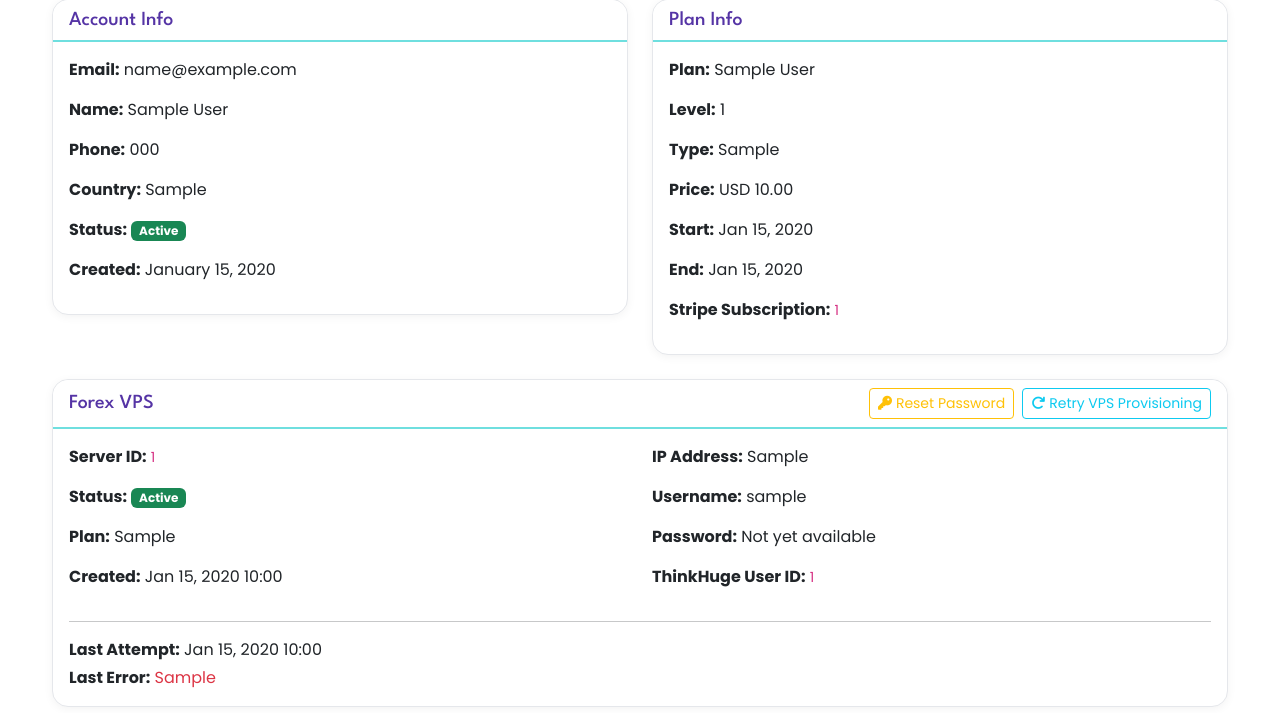
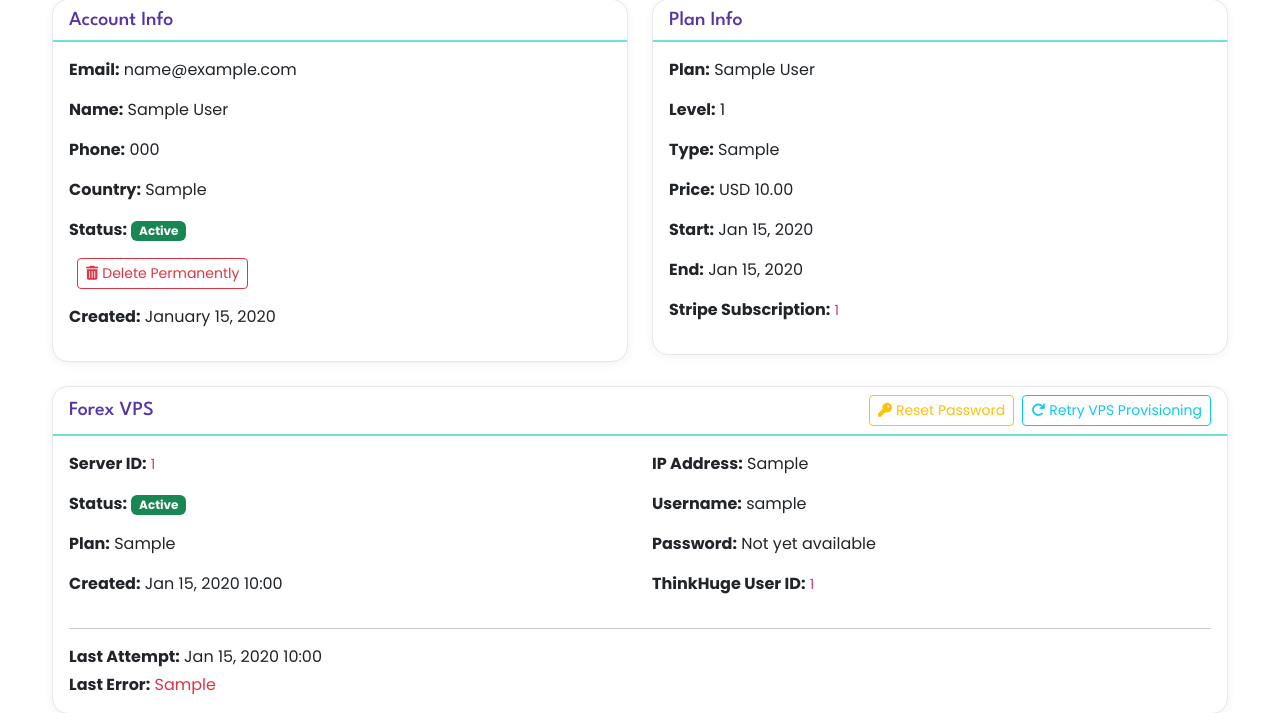
Before and after one commit to NDBOSSY/LWIX, a Flask app: page /admin/user/1 in a window 1280 px wide. Shown: the part 248-961 px from the top of the page. Run offline with Flask 3, Linux system fonts and the light colour scheme; a user stored in the database is signed in; tables that the repository leaves empty hold one stand-in row (values such as "Sample post"); some libraries are stand-ins or nearby versions.

Commit message:
Update user_detail main8.html

```diff
--- a/templates/admin/user_detail.html
+++ b/templates/admin/user_detail.html
@@ -33,6 +33,13 @@
                             </button>
                         </form>
                         {% endif %}
+                        <form method="POST" action="{{ url_for('admin_delete_user', user_id=user.id) }}"
+                              class="d-inline ms-2 delete-user-form" data-email="{{ user.email }}">
+                            <input type="hidden" name="confirm_email" class="confirm-email-input">
+                            <button type="button" class="btn btn-sm btn-outline-danger delete-user-btn">
+                                <i class="fas fa-trash-alt me-1"></i>Delete Permanently
+                            </button>
+                        </form>
                         {% if user.membership_status == 'cancelled' %}
                         <br><small class="text-muted"><i class="fas fa-info-circle me-1"></i>Auto-renewal is stopped at Stripe. User keeps full access until the end date below.</small>
                         {% endif %}
@@ -162,4 +169,26 @@
         </div>
     </div>
 </div>
+
+<script>
+// Delete user confirmation
+document.querySelectorAll('.delete-user-btn').forEach(function (btn) {
+    btn.addEventListener('click', function () {
+        const form = this.closest('.delete-user-form');
+        const email = form.dataset.email;
+        const typed = prompt(
+            `⚠️ PERMANENT DELETE\n\nThis removes ${email} and ALL their data ` +
+            `(licenses, MT5 slots, orders, VPS, audit logs) from the database. ` +
+            `This cannot be undone.\n\nType the email address to confirm:`
+        );
+        if (typed === null) return;
+        if (typed.trim().toLowerCase() !== email.toLowerCase()) {
+            alert('Email did not match. Deletion cancelled.');
+            return;
+        }
+        form.querySelector('.confirm-email-input').value = typed.trim();
+        form.submit();
+    });
+});
+</script>
 {% endblock %}
```
